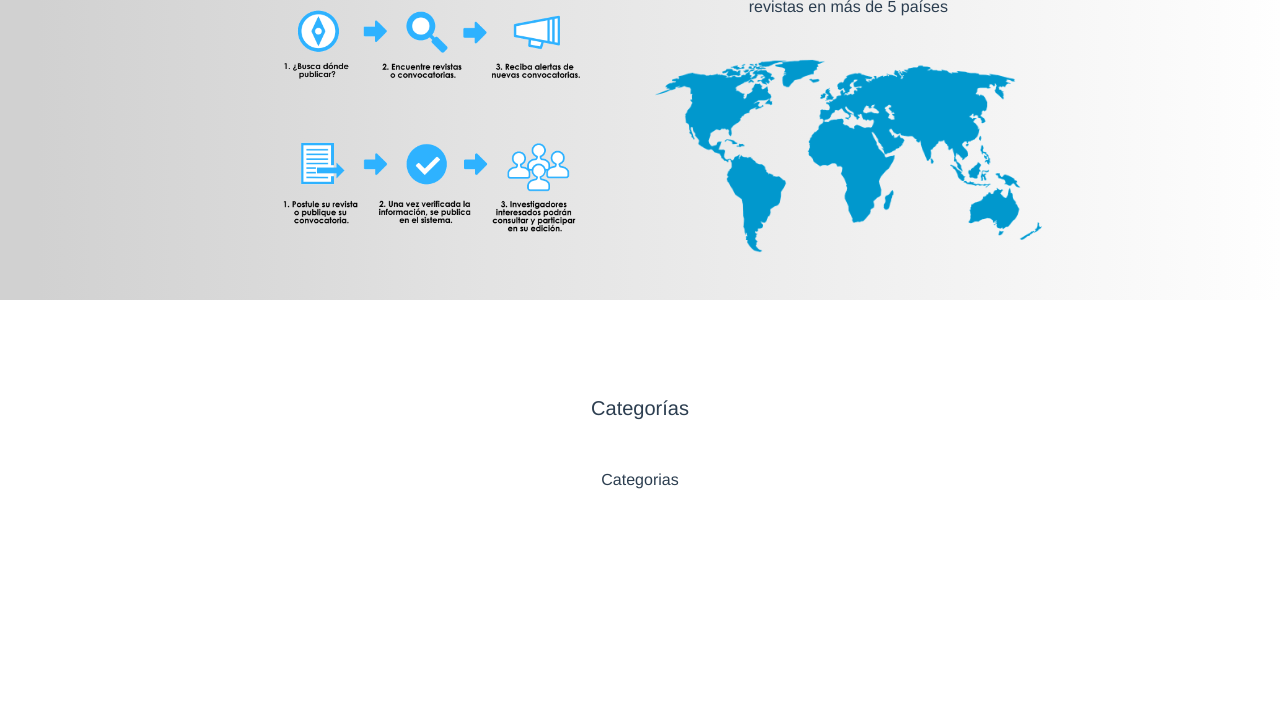
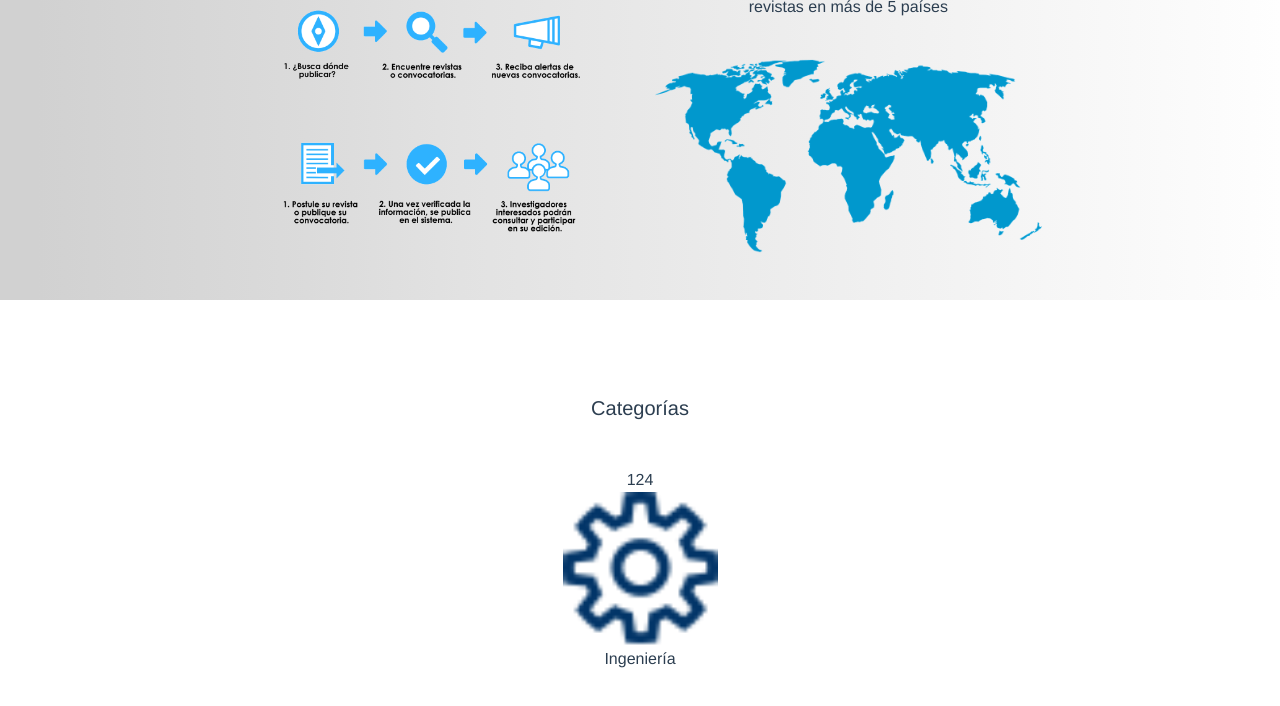
Before and after one commit to ealejandro101/journal-research-client, a Vue app: page /#/ in a window 1280 px wide. Shown: the part 500-1206 px from the top of the page. Built offline with nearby package versions, Linux system fonts and the light colour scheme.

Commit message:
Avance milestone 2

```diff
--- a/src/components/Categorias.vue
+++ b/src/components/Categorias.vue
@@ -1,7 +1,13 @@
 <template>
     <div class="container my-5">
         <div class="row justify-content-center">
-            Categorias
+            <div class="col-6 col-sm-4 col-md-3 col-xl-2">
+                <div class="categoryCard">
+                    <span>124</span>
+                    <div class="divImg"><img src="@/assets/ingenieria_icono.png" alt=""></div>
+                    <p>Ingeniería</p>
+                </div>
+            </div>
         </div>
     </div>
 </template>
@@ -23,4 +29,7 @@ export default {
 </script>
 
 <style scoped>
+/*.categoryCard{
+
+}*/
 </style>
```
